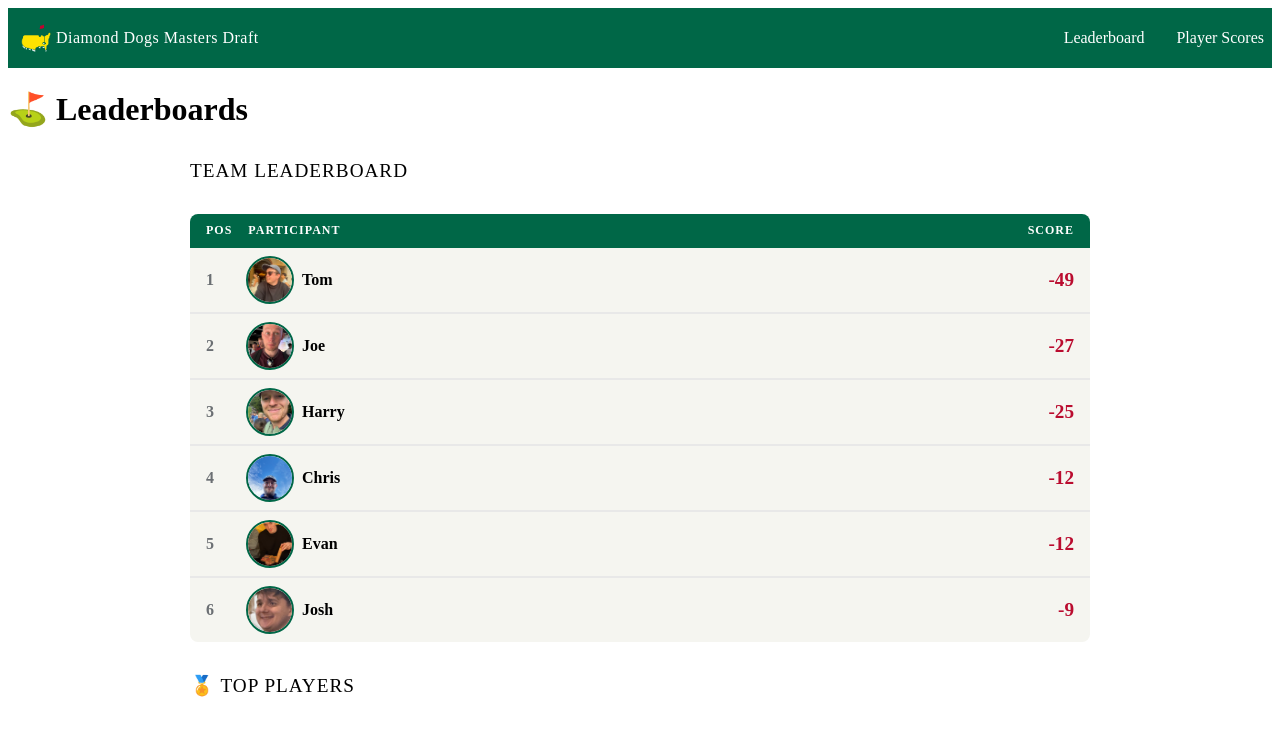
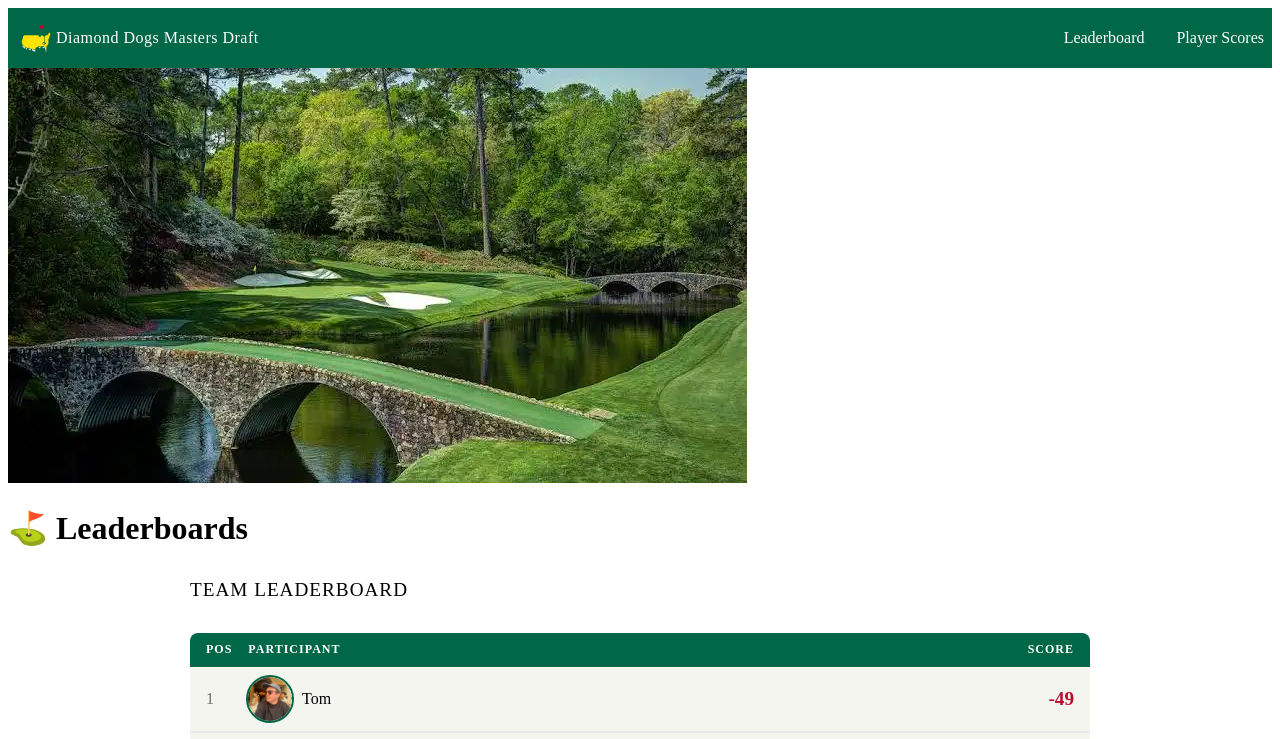
Before and after one commit to TheLonelyFox96/masters-draft, a React (Vite) app: page / in a window 1280 px wide. Shown: the top 739 px of the page. Built offline with nearby package versions, Linux system fonts and the light colour scheme; the HTML template or start-up script is replaced by a standard one.

Commit message:
your message here

```diff
--- a/src/css/PlayersScores.css
+++ b/src/css/PlayersScores.css
@@ -86,7 +86,7 @@
 .scores-table td {
     padding: 0.65rem 1rem;
     font-size: 0.9rem;
-    font-weight: 700;
+    font-weight: 500;
     text-align: center;
     color: #1a1a1a;
     border-bottom: 1px solid #2d6a4f;
@@ -106,7 +106,7 @@
     align-items: center;
     gap: 0.5rem;
     text-align: left !important;
-    font-weight: 700;
+    font-weight: 500;
 }
 
 .scores-table__thumb {
--- a/src/css/TeamLeaderboard.css
+++ b/src/css/TeamLeaderboard.css
@@ -65,7 +65,7 @@
 .leaderboard__name,
 .top-players__name {
     font-size: 1rem;
-    font-weight: 700;
+    font-weight: 500;
     color: var(--color-leaderboard-text);
 }
 
@@ -83,7 +83,7 @@
 .leaderboard__position,
 .top-players__position {
     font-size: 1rem;
-    font-weight: 700;
+    font-weight: 500;
     color: #6b6f73;
     width: 32px;
     flex-shrink: 0;
--- a/src/css/index.css
+++ b/src/css/index.css
@@ -44,3 +44,10 @@ body{
   text-align: center;
   margin: 2rem;
 }
+
+.img{
+  width: 100%;
+  margin: 1rem 0rem;
+  object-fit: cover;
+  height: 200px;
+}
--- a/src/pages/Home.jsx
+++ b/src/pages/Home.jsx
@@ -1,10 +1,11 @@
 import TeamLeaderboard from "../components/TeamLeaderboard";
 import TopPlayerLeaderboard from "../components/TopPlayerLeaderboard";
-
+import logo from "../assets/masters.webp";
 
 function Home() {
   return (
     <>
+    <img className="img" src={logo} />
     <h1 className="main-title">⛳ Leaderboards</h1>
     <TeamLeaderboard />
     <TopPlayerLeaderboard />
```
Also changed, not shown: src/assets/masters.webp (added).
